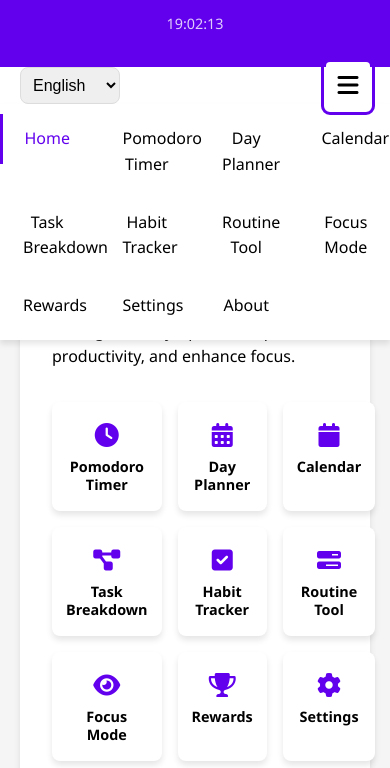
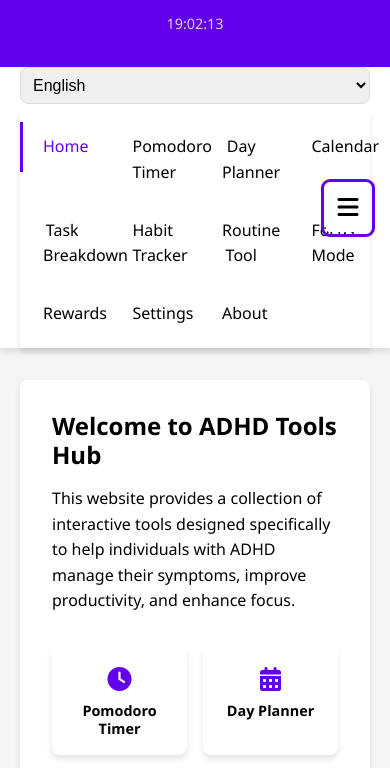
Before and after one commit to jobellet/ADHDtools, a website: page index.html in a window 390 px wide. Both pictures are taken after a click on the button "Toggle menu". Shown: the part 74-842 px from the top of the page. Drawn offline with Linux system fonts and the light colour scheme.

Commit message:
Improve mobile responsiveness

```diff
--- a/styles.css
+++ b/styles.css
@@ -29,6 +29,7 @@ body {
     line-height: 1.6;
     color: var(--on-background);
     background-color: var(--background);
+    overflow-x: hidden;
 }
 
 .container {
@@ -171,6 +172,18 @@ nav ul {
     gap: 0.5rem;
     justify-content: center;
     padding: 0;
+    flex: 1 1 100%;
+}
+
+nav .container {
+    display: flex;
+    align-items: center;
+    gap: 0.75rem;
+    flex-wrap: wrap;
+}
+
+#language-select {
+    margin-left: auto;
 }
 
 nav li {
@@ -1032,6 +1045,21 @@ footer {
 
 /* Responsive Overrides */
 @media (max-width: 768px) {
+    nav .container {
+        flex-direction: column;
+        align-items: stretch;
+        gap: 0.5rem;
+    }
+
+    #language-select {
+        width: 100%;
+        margin-left: 0;
+    }
+
+    .hamburger-menu {
+        align-self: flex-end;
+    }
+
     .hamburger-menu {
         display: block;
         background-color: var(--surface);
@@ -1056,14 +1084,12 @@ footer {
         display: none;
         grid-template-columns: repeat(auto-fit, minmax(80px, 1fr));
         gap: 0.5rem;
-        position: absolute;
-        top: 100%;
-        left: 0;
-        right: 0;
+        position: static;
         background: var(--surface);
         box-shadow: var(--box-shadow);
         padding: 10px 0;
         z-index: 99;
+        width: 100%;
     }
 
     nav ul#main-nav-links.nav-open {
@@ -1139,7 +1165,7 @@ footer {
     }
 
     .tools-grid {
-        grid-template-columns: repeat(3, 1fr);
+        grid-template-columns: repeat(2, minmax(0, 1fr));
         gap: 1rem;
     }
 
```
